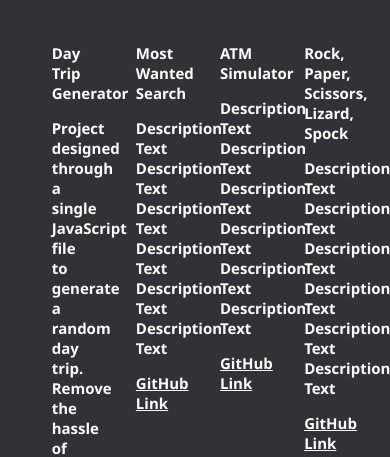
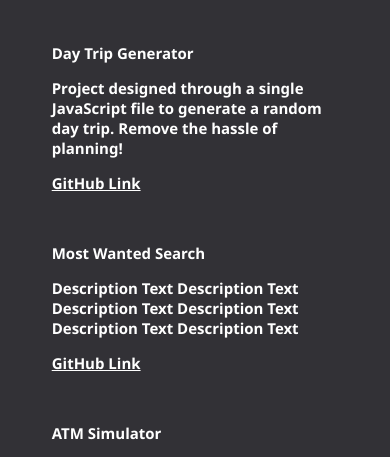
Before and after one commit to mdbshero/mdbshero.github.io, a plain HTML site: page index.html in a window 390 px wide. Shown: the part 646-1103 px from the top of the page. Drawn offline with Linux system fonts and the light colour scheme.

Commit message:
Added media query to make it mobile responsive.

```diff
--- a/index.css
+++ b/index.css
@@ -107,3 +107,10 @@ footer {
     width: 90%;
     margin: 1rem auto;
 }
+
+@media only screen and (max-width:768px) {
+    [class*=float] {
+        width:100%
+    }
+
+}
```
